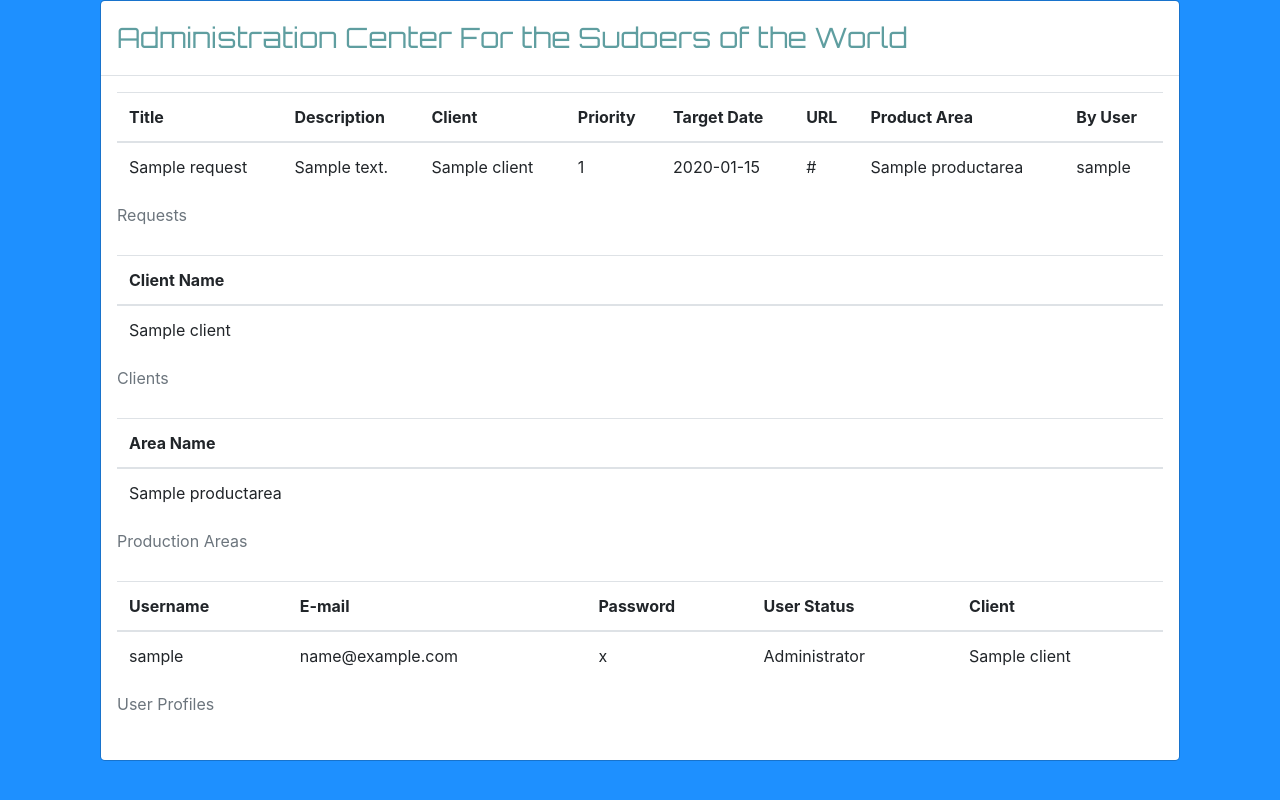
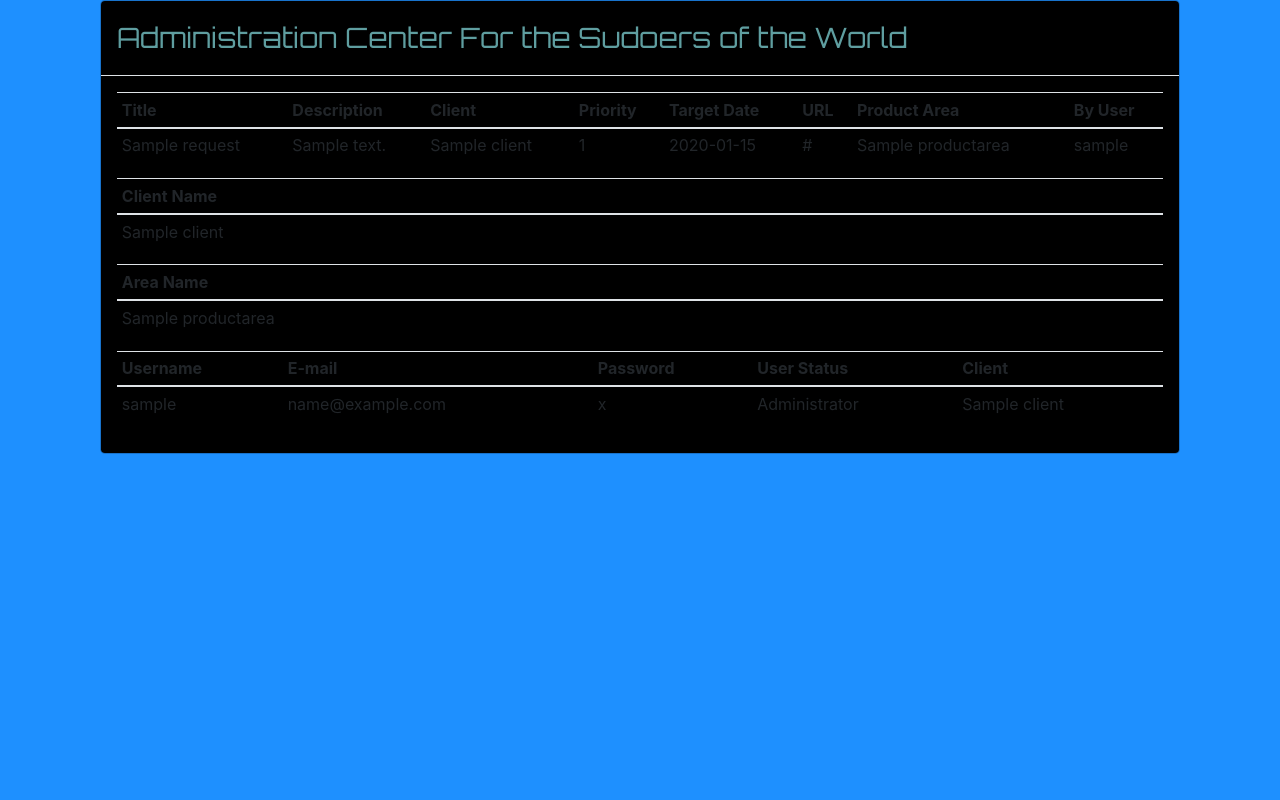
Before and after one commit to dengsauve/IWS_Feature_Request, a Flask app: page /admin in a window 1280 px wide. Run offline with Flask 2, Linux system fonts and the light colour scheme; tables that the repository leaves empty hold one stand-in row (values such as "Sample post"); some libraries are stand-ins or nearby versions.

Commit message:
Modified Tables and Div.modal-content background

```diff
--- a/static/style.css
+++ b/static/style.css
@@ -8,6 +8,10 @@ textarea{
 
 .modal-title{
     color: cadetblue;
+}
+
+.modal-content{
+    background-color: black;
 }
 
 #login-header h3{
--- a/templates/admin.html
+++ b/templates/admin.html
@@ -14,8 +14,7 @@
             <!-- body -->
             <div class="modal-body">
                 <!-- Requests Table -->
-                <table class="table table-hover table-inverse">
-                    <caption>Requests</caption>
+                <table class="table table-hover table-sm table-inverse">
                     <thead>
                         <tr>
                             <th>Title</th>
@@ -45,8 +44,7 @@
                 </table>
 
                 <!-- Clients' Table -->
-                <table class="table table-hover table-inverse">
-                    <caption>Clients</caption>
+                <table class="table table-hover table-sm table-inverse">
                     <thead>
                         <tr>
                             <th>Client Name</th>
@@ -64,8 +62,7 @@
                 </table>
 
                 <!-- Production Area Table -->
-                <table class="table table-hover table-inverse">
-                    <caption>Production Areas</caption>
+                <table class="table table-hover table-sm table-inverse">
                     <thead>
                         <tr>
                             <th>Area Name</th>
@@ -83,8 +80,7 @@
                 </table>
 
                 <!-- Users Table -->
-                <table class="table table-hover table-inverse">
-                    <caption>User Profiles</caption>
+                <table class="table table-hover table-sm table-inverse">
                     <thead>
                         <tr>
                             <th>Username</th>
```
